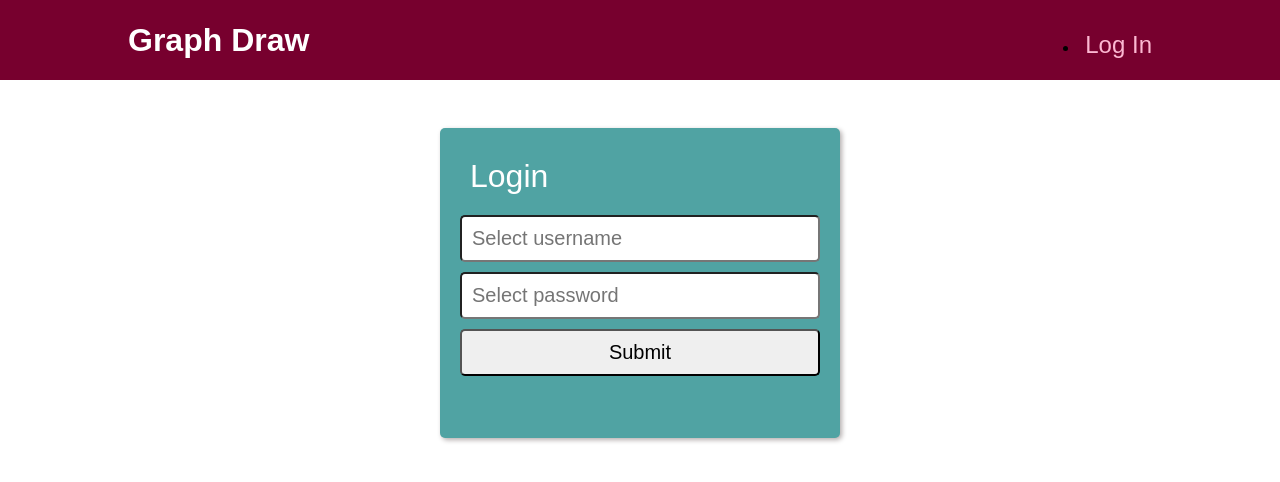
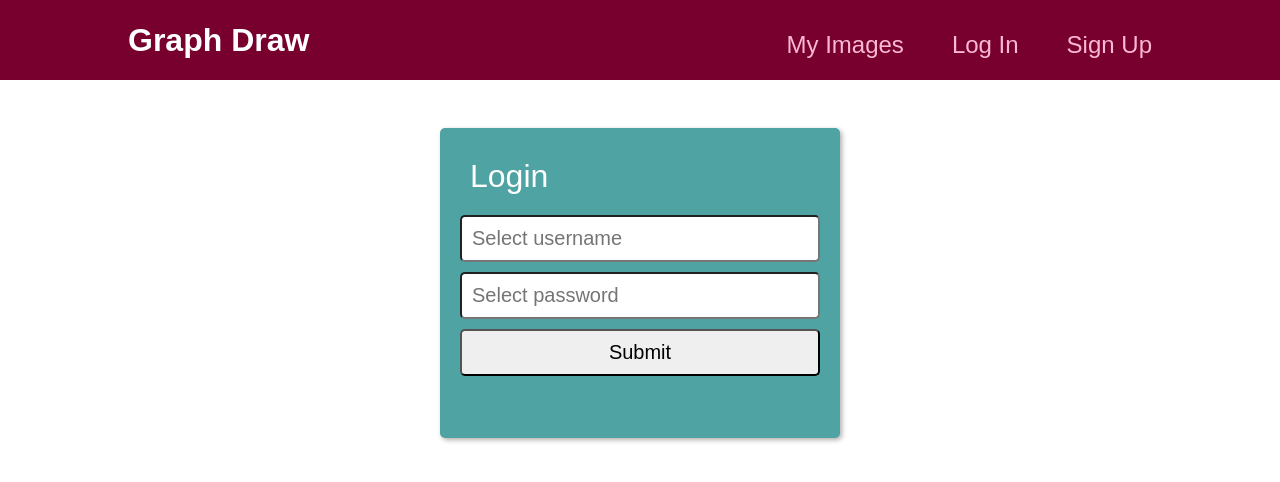
Before and after one commit to markdreed512/next-graph-draw, a Next.js app: page /login in a window 1280 px wide. Shown: the top 482 px of the page. Built offline with nearby package versions, Linux system fonts and the light colour scheme; no server answers; the database is empty.

Commit message:
logged in nav state

```diff
--- a/components/layout/MainNavigation.js
+++ b/components/layout/MainNavigation.js
@@ -1,25 +1,21 @@
+import { useState, useContext } from 'react'
+import { UserContext } from '../../pages/_app'
 import classes from './MainNavigation.module.css';
 import Link from 'next/link'
-// import { useSelector, useDispatch } from 'react-redux'
 
 function MainNavigation() {
-  // const isLoggedIn = useSelector(state => state.isLoggedIn)
-  // console.log("isLoggedIn:", isLoggedIn)
-  // const dispatch = useDispatch()
   const handleLogOut = () => {
-    // Left off here:
-    // need to dispatch logout
-    // dispatch({type: "LOGOUT"})
+
   }
+  const [ loggedInUser, setLoggedInUser ] = useContext(UserContext)
+
   return (
     <header className={classes.header}>
       <div className={classes.logo}>Graph Draw</div>
       <nav>
         <h1></h1>
-        <li>
-                <Link href='/login'>Log In</Link>
-              </li>
-          {/* {!isLoggedIn.isLoggedIn &&
+
+          {!loggedInUser &&
             <ul>
               <li>
                 <Link href='/images'>My Images</Link>
@@ -32,11 +28,11 @@ function MainNavigation() {
               </li>
             </ul>
           }
-          {isLoggedIn.isLoggedIn &&
+          {loggedInUser &&
             <ul>
               <button onClick={handleLogOut} >Log Out</button>.
             </ul>
-          } */}
+          }
 
       </nav>
     </header>
--- a/pages/_app.js
+++ b/pages/_app.js
@@ -13,7 +13,7 @@ function MyApp({ Component, pageProps }) {
       console.log("getUsers data: ", users)
       for(let i = 0; i < users.length; i++){
         let user = users[i]
-        if(user.loggedIn){
+        if(user.user.isLoggedIn){
           console.log("logged in user: ", user)
           setLoggedInUser(user)
         }else{
```
